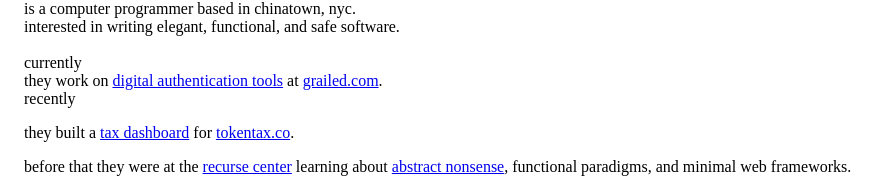
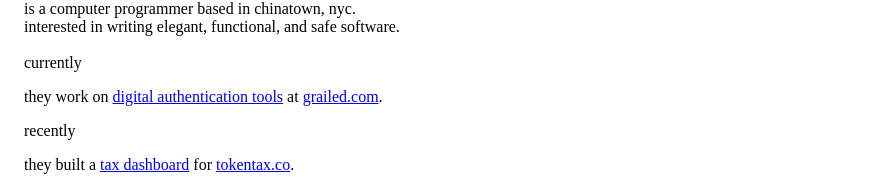
Before and after one commit to pseuyi/website, a Svelte app: page / in a window 1280 px wide. Shown: the part 413-591 px from the top of the page, without its empty margins (0-890 px from the left). Built offline with nearby package versions, Linux system fonts and the light colour scheme; the HTML template or start-up script is replaced by a standard one.

Commit message:
formatting

```diff
--- a/src/Bio.svelte
+++ b/src/Bio.svelte
@@ -6,8 +6,9 @@
   </header>
   <br/>
   <header>currently</header>
+  <p>
   they work on <a href="https://www.grailed.com/trust/authentication">digital authentication tools</a> at <a href="https://www.grailed.com/">grailed.com</a>.
-  <br/>
+  </p>
   <header>recently</header>
   <p>
   they built a <a href="https://youtu.be/dWbsa3GcDNA">tax dashboard</a> for <a href="https://tokentax.co/">tokentax.co</a>.
```
